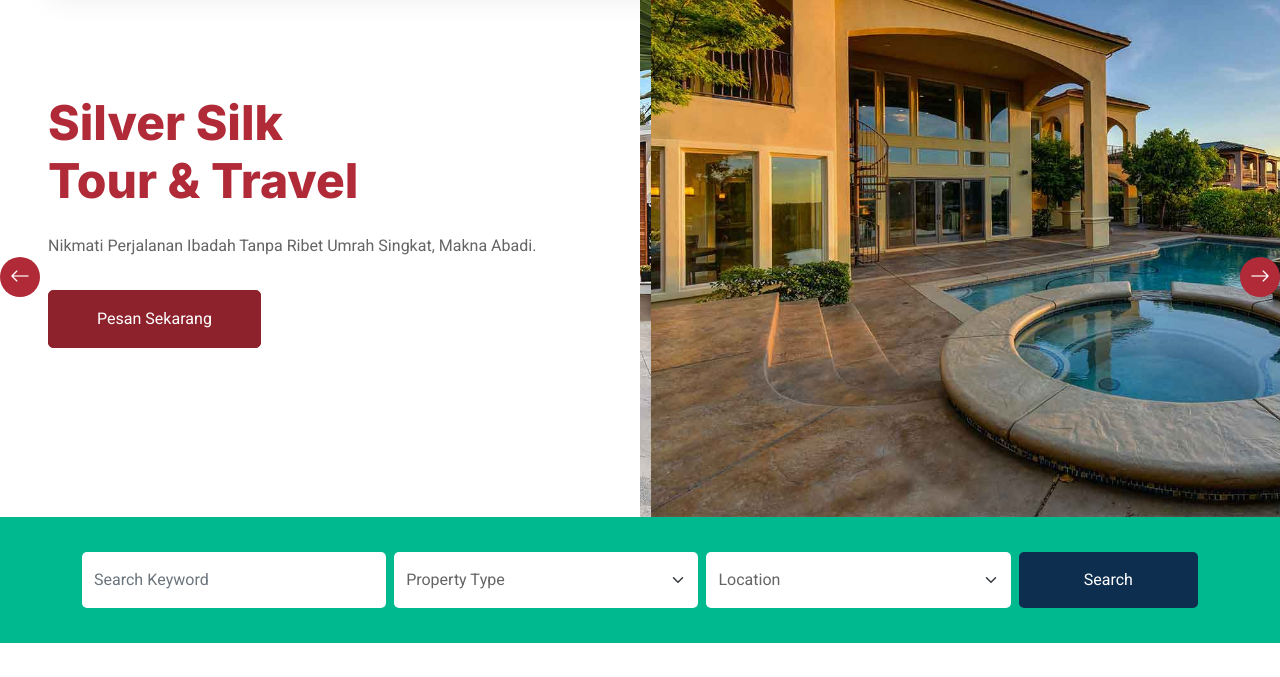
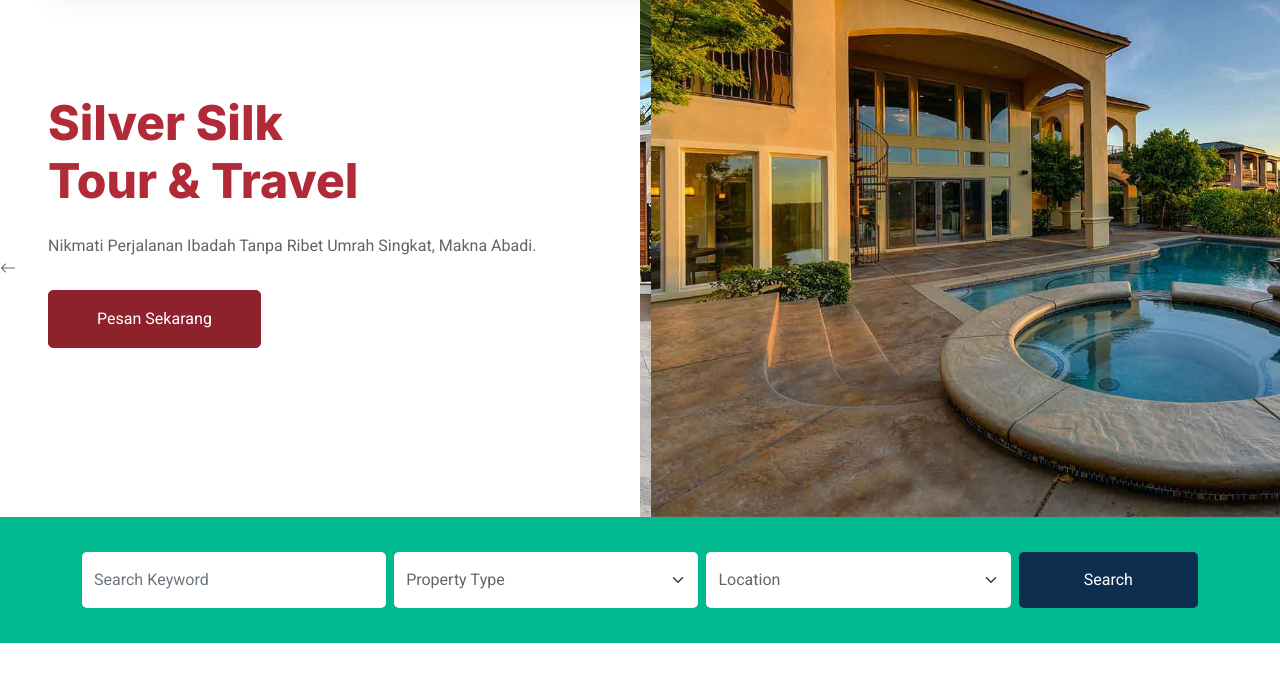
Before and after one commit to anggisatria041/template_silver_silk, a plain HTML site: page index.html in a window 1280 px wide. Shown: the part 123-800 px from the top of the page. Drawn offline with nearby package versions, Linux system fonts and the light colour scheme.

Commit message:
Hilangkan Button Next dan Previous di hero

```diff
--- a/css/style.css
+++ b/css/style.css
@@ -348,20 +348,6 @@
     z-index: 1;
 }
 
-.testimonial-carousel .owl-nav .owl-prev,
-.testimonial-carousel .owl-nav .owl-next {
-    position: relative;
-    width: 40px;
-    height: 40px;
-    display: flex;
-    align-items: center;
-    justify-content: center;
-    color: #FFFFFF;
-    background: var(--primary);
-    border-radius: 40px;
-    font-size: 20px;
-    transition: .5s;
-}
 
 .testimonial-carousel .owl-nav .owl-prev:hover,
 .testimonial-carousel .owl-nav .owl-next:hover {
```
